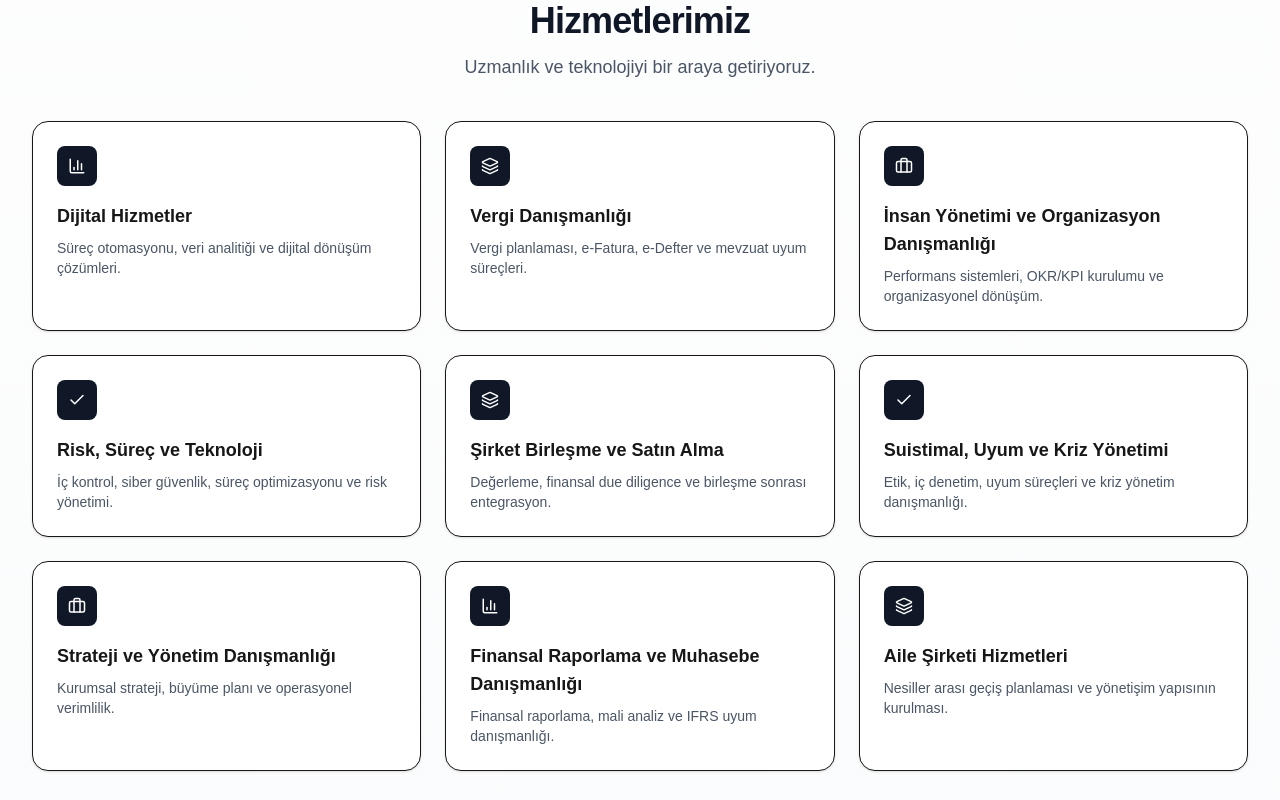
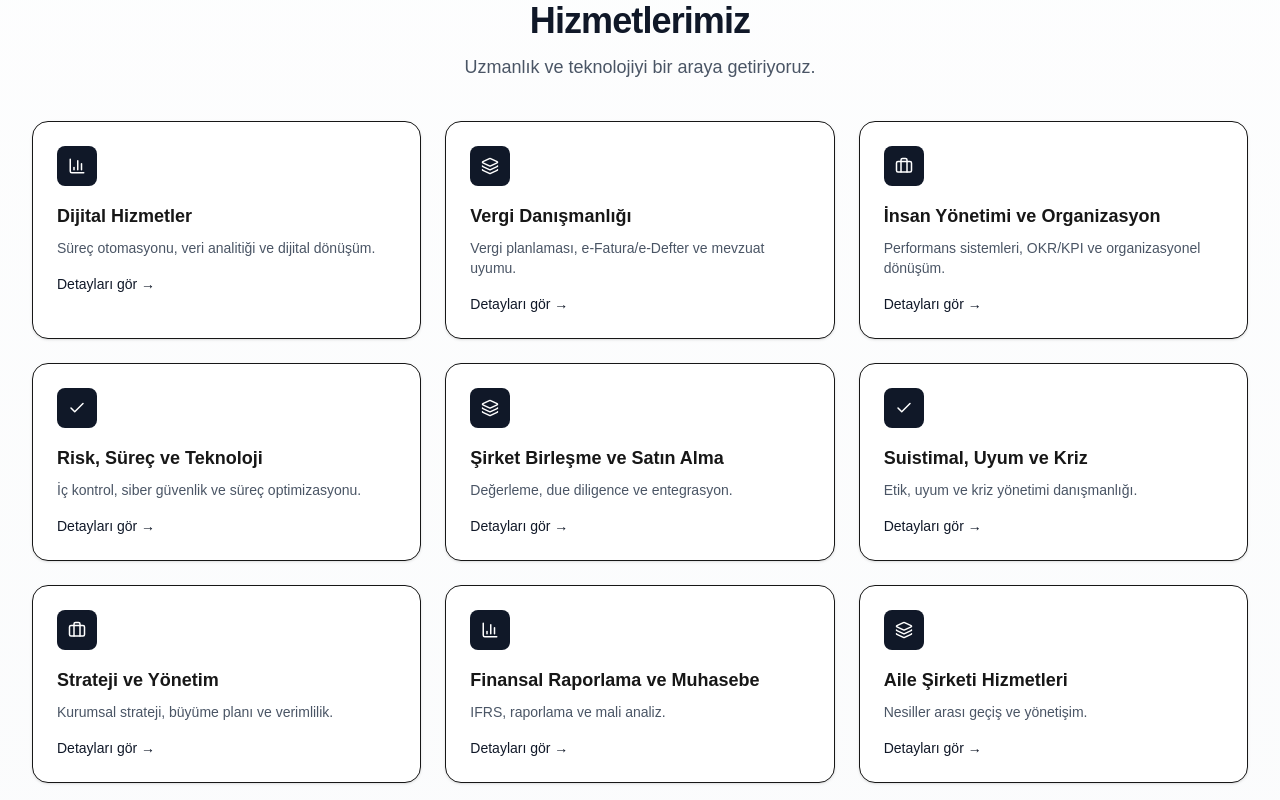
Before and after one commit to FinsightTR/fincity-site, a Next.js app: page / in a window 1280 px wide. Shown: the part 880-1680 px from the top of the page. Built offline with nearby package versions, Linux system fonts and the light colour scheme.

Commit message:
Hizmet detay sayfaları eklendi

```diff
--- a/app/page.tsx
+++ b/app/page.tsx
@@ -1,5 +1,6 @@
- "use client";
+"use client";
 import { useState, useEffect } from "react";
+import Link from "next/link";
 import { ArrowRight, Briefcase, BarChart3, Layers as StackIcon, Check, Layers } from "lucide-react";
 
 /** GÜNDEM KARTLARI — JSX DIŞINDA TANIMLI */
@@ -125,64 +126,25 @@ export default function Home() {
 <section id="services" className="scroll-mt-24 py-16 sm:py-24">
   <div className="mx-auto max-w-7xl px-4 sm:px-6 lg:px-8">
     <div className="mx-auto max-w-3xl text-center">
-      <h2 className="text-3xl font-bold tracking-tight text-gray-900 sm:text-4xl">
-        Hizmetlerimiz
-      </h2>
-      <p className="mt-3 text-base text-gray-600 sm:text-lg">
-        Uzmanlık ve teknolojiyi bir araya getiriyoruz.
-      </p>
+      <h2 className="text-3xl font-bold tracking-tight text-gray-900 sm:text-4xl">Hizmetlerimiz</h2>
+      <p className="mt-3 text-base text-gray-600 sm:text-lg">Uzmanlık ve teknolojiyi bir araya getiriyoruz.</p>
     </div>
 
     <div className="mt-10 grid gap-6 sm:grid-cols-2 lg:grid-cols-3">
       {[
-        {
-          title: "Dijital Hizmetler",
-          desc: "Süreç otomasyonu, veri analitiği ve dijital dönüşüm çözümleri.",
-          icon: <BarChart3 size={18} />,
-        },
-        {
-          title: "Vergi Danışmanlığı",
-          desc: "Vergi planlaması, e-Fatura, e-Defter ve mevzuat uyum süreçleri.",
-          icon: <StackIcon size={18} />,
-        },
-        {
-          title: "İnsan Yönetimi ve Organizasyon Danışmanlığı",
-          desc: "Performans sistemleri, OKR/KPI kurulumu ve organizasyonel dönüşüm.",
-          icon: <Briefcase size={18} />,
-        },
-        {
-          title: "Risk, Süreç ve Teknoloji",
-          desc: "İç kontrol, siber güvenlik, süreç optimizasyonu ve risk yönetimi.",
-          icon: <Check size={18} />,
-        },
-        {
-          title: "Şirket Birleşme ve Satın Alma",
-          desc: "Değerleme, finansal due diligence ve birleşme sonrası entegrasyon.",
-          icon: <Layers size={18} />,
-        },
-        {
-          title: "Suistimal, Uyum ve Kriz Yönetimi",
-          desc: "Etik, iç denetim, uyum süreçleri ve kriz yönetim danışmanlığı.",
-          icon: <Check size={18} />,
-        },
-        {
-          title: "Strateji ve Yönetim Danışmanlığı",
-          desc: "Kurumsal strateji, büyüme planı ve operasyonel verimlilik.",
-          icon: <Briefcase size={18} />,
-        },
-        {
-          title: "Finansal Raporlama ve Muhasebe Danışmanlığı",
-          desc: "Finansal raporlama, mali analiz ve IFRS uyum danışmanlığı.",
-          icon: <BarChart3 size={18} />,
-        },
-        {
-          title: "Aile Şirketi Hizmetleri",
-          desc: "Nesiller arası geçiş planlaması ve yönetişim yapısının kurulması.",
-          icon: <Layers size={18} />,
-        },
+        { slug: "dijital", title: "Dijital Hizmetler", desc: "Süreç otomasyonu, veri analitiği ve dijital dönüşüm.", icon: <BarChart3 size={18} /> },
+        { slug: "vergi", title: "Vergi Danışmanlığı", desc: "Vergi planlaması, e-Fatura/e-Defter ve mevzuat uyumu.", icon: <StackIcon size={18} /> },
+        { slug: "insan-yonetimi", title: "İnsan Yönetimi ve Organizasyon", desc: "Performans sistemleri, OKR/KPI ve organizasyonel dönüşüm.", icon: <Briefcase size={18} /> },
+        { slug: "risk-surec-teknoloji", title: "Risk, Süreç ve Teknoloji", desc: "İç kontrol, siber güvenlik ve süreç optimizasyonu.", icon: <Check size={18} /> },
+        { slug: "birlesme-satin-alma", title: "Şirket Birleşme ve Satın Alma", desc: "Değerleme, due diligence ve entegrasyon.", icon: <Layers size={18} /> },
+        { slug: "suistimal-uyum-kriz", title: "Suistimal, Uyum ve Kriz", desc: "Etik, uyum ve kriz yönetimi danışmanlığı.", icon: <Check size={18} /> },
+        { slug: "strateji-yonetim", title: "Strateji ve Yönetim", desc: "Kurumsal strateji, büyüme planı ve verimlilik.", icon: <Briefcase size={18} /> },
+        { slug: "finansal-raporlama-muhasebe", title: "Finansal Raporlama ve Muhasebe", desc: "IFRS, raporlama ve mali analiz.", icon: <BarChart3 size={18} /> },
+        { slug: "aile-sirketi", title: "Aile Şirketi Hizmetleri", desc: "Nesiller arası geçiş ve yönetişim.", icon: <Layers size={18} /> },
       ].map((item) => (
-        <div
-          key={item.title}
+        <Link
+          key={item.slug}
+          href={`/services/${item.slug}`}
           className="rounded-2xl border bg-white p-6 shadow-sm transition hover:shadow-md"
         >
           <div className="mb-4 flex h-10 w-10 items-center justify-center rounded-lg bg-gray-900 text-white">
@@ -190,11 +152,13 @@ export default function Home() {
           </div>
           <h3 className="text-lg font-semibold">{item.title}</h3>
           <p className="mt-2 text-sm text-gray-600">{item.desc}</p>
-        </div>
+          <p className="mt-4 text-sm font-medium text-gray-900">Detayları gör →</p>
+        </Link>
       ))}
     </div>
   </div>
 </section>
+
 
 
       {/* GÜNDEM */}
--- /dev/null
+++ b/app/services/[slug]/page.tsx
@@ -0,0 +1,127 @@
+ import { notFound } from "next/navigation";
+import Link from "next/link";
+
+type Service = {
+  title: string;
+  intro: string;
+  offers: string[];
+  scope: string[];
+  who: string[];
+  duration: string;
+};
+
+const DATA: Record<string, Service> = {
+  dijital: {
+    title: "Dijital Hizmetler",
+    intro: "Süreç otomasyonu, veri analitiği ve entegrasyonlarla işinizi hızlandırıyoruz.",
+    offers: ["Süreç otomasyonu (RPA/low-code)", "Veri ambarı ve dashboard", "ERP/CRM entegrasyonları"],
+    scope: ["Mevcut durum analizi", "Hedef KPI’lar ve yol haritası", "Kurulum + eğitim", "Canlı kullanım sonrası destek"],
+    who: ["Büyüme aşamasındaki KOBİ/scale-up’lar", "Raporlama ve görünürlük ihtiyacı olan ekipler"],
+    duration: "Tipik kurulum: 4–8 hafta",
+  },
+  vergi: {
+    title: "Vergi Danışmanlığı",
+    intro: "Vergi planlaması, e-Fatura/e-Defter ve mevzuat uyum süreçlerinde yanınızdayız.",
+    offers: ["Vergi planlama", "Beyan ve uyum kontrolü", "E-dönüşüm süreçleri"],
+    scope: ["Risk analizi", "Yıllık takvim", "Raporlama ve dokümantasyon"],
+    who: ["E-dönüşüm geçişi yapacak şirketler", "Kontrol ve standardizasyon isteyen finans ekipleri"],
+    duration: "Sürekli danışmanlık + dönemsel çalışmalar",
+  },
+  "insan-yonetimi": {
+    title: "İnsan Yönetimi ve Organizasyon Danışmanlığı",
+    intro: "Performans yönetimi, OKR/KPI ve organizasyonel tasarım ile kurum kültürünü güçlendiriyoruz.",
+    offers: ["OKR/KPI sistemi", "Yetkinlik ve performans çerçevesi", "Organizasyon tasarımı"],
+    scope: ["Mevcut yapı analizi", "Politika ve süreç tasarımı", "İletişim ve değişim yönetimi"],
+    who: ["Büyüyen ekipler", "Performans kültürü oluşturmak isteyen şirketler"],
+    duration: "6–10 hafta (kurulum) + aylık takip",
+  },
+  "risk-surec-teknoloji": {
+    title: "Risk, Süreç ve Teknoloji",
+    intro: "İç kontrol ve süreç optimizasyonu ile güvenli ve verimli operasyonlar kuruyoruz.",
+    offers: ["Süreç haritalama", "İç kontrol matrisi", "Siber ve erişim kontrolleri"],
+    scope: ["Risk analizi", "Kontrol tasarımı", "Test ve iyileştirme"],
+    who: ["Denetime hazırlık yapan şirketler", "Hızla ölçeklenen operasyonlar"],
+    duration: "4–8 hafta",
+  },
+  "birlesme-satin-alma": {
+    title: "Şirket Birleşme ve Satın Alma",
+    intro: "Değerleme, finansal due diligence ve birleşme sonrası entegrasyon desteği.",
+    offers: ["Değerleme", "Finansal/operasyonel DD", "PMI (entegrasyon)"],
+    scope: ["Veri odası hazırlığı", "Analiz ve raporlama", "Entegrasyon planı"],
+    who: ["Yatırım alacak/ yapacak şirketler", "Satın alma öncesi risk analizi isteyenler"],
+    duration: "Proje kapsamına bağlı",
+  },
+  "suistimal-uyum-kriz": {
+    title: "Suistimal, Uyum ve Kriz Yönetimi Danışmanlığı",
+    intro: "Etik, uyum ve kriz senaryolarında politika ve süreçlerle riskleri azaltıyoruz.",
+    offers: ["Etik hat ve politika seti", "Uyum denetimleri", "Kriz senaryoları ve tatbikatı"],
+    scope: ["Boşluk analizi", "Politika ve eğitim", "İzleme ve raporlama"],
+    who: ["Regüle sektörler", "İç denetim/uyum fonksiyonu güçlendirmek isteyenler"],
+    duration: "4–6 hafta + periyodik testler",
+  },
+  "strateji-yonetim": {
+    title: "Strateji ve Yönetim Danışmanlığı",
+    intro: "Kurumsal hedefler, büyüme planı ve operasyonel verimlilikle sürdürülebilir kârlılık.",
+    offers: ["Strateji ve OKR", "Operasyonel mükemmellik", "Kârlılık artışı programları"],
+    scope: ["Keşif ve hedefler", "Yol haritası", "Uygulama ve takip"],
+    who: ["Büyüme ve kârlılık hedefi olan şirketler"],
+    duration: "8–12 hafta (fazlı)",
+  },
+  "finansal-raporlama-muhasebe": {
+    title: "Finansal Raporlama ve Muhasebe Danışmanlığı",
+    intro: "IFRS/BOBİ FRS uyumu, kapanış takvimi ve yönetim raporlaması.",
+    offers: ["IFRS/BOBİ FRS uyumu", "Aylık kapanış takvimi", "Yönetim raporları"],
+    scope: ["Hesap planı ve politika seti", "Standart raporlar", "Eğitim ve devretme"],
+    who: ["Finansal görünürlük ve standart isteyenler"],
+    duration: "4–8 hafta",
+  },
+  "aile-sirketi": {
+    title: "Aile Şirketi Hizmetleri",
+    intro: "Nesiller arası geçiş, aile anayasası ve kurumsal yönetişim.",
+    offers: ["Aile anayasası", "Yönetim kurulu/ icra kurulu modeli", "Devir planı"],
+    scope: ["Mevcut durum ve beklentiler", "Tasarım & mutabakat", "Uygulama planı"],
+    who: ["Aile şirketleri ve hissedarlar"],
+    duration: "8–12 hafta",
+  },
+};
+
+export default function ServiceDetailPage({ params }: { params: { slug: string } }) {
+  const data = DATA[params.slug];
+  if (!data) return notFound();
+
+  return (
+    <main className="mx-auto max-w-7xl px-4 sm:px-6 lg:px-8 py-16">
+      <Link href="/services" className="text-sm text-gray-600 hover:text-gray-900">← Tüm hizmetler</Link>
+      <h1 className="mt-2 text-3xl font-bold tracking-tight text-gray-900 sm:text-4xl">{data.title}</h1>
+      <p className="mt-3 max-w-3xl text-gray-700">{data.intro}</p>
+
+      <div className="mt-10 grid gap-6 md:grid-cols-2">
+        <section className="rounded-2xl border bg-white p-6">
+          <h2 className="text-lg font-semibold">Ne sunarız?</h2>
+          <ul className="mt-3 list-disc pl-5 text-sm text-gray-700">
+            {data.offers.map((i) => <li key={i}>{i}</li>)}
+          </ul>
+        </section>
+
+        <section className="rounded-2xl border bg-white p-6">
+          <h2 className="text-lg font-semibold">Kapsam</h2>
+          <ul className="mt-3 list-disc pl-5 text-sm text-gray-700">
+            {data.scope.map((i) => <li key={i}>{i}</li>)}
+          </ul>
+        </section>
+
+        <section className="rounded-2xl border bg-white p-6">
+          <h2 className="text-lg font-semibold">Kimler için?</h2>
+          <ul className="mt-3 list-disc pl-5 text-sm text-gray-700">
+            {data.who.map((i) => <li key={i}>{i}</li>)}
+          </ul>
+        </section>
+
+        <section className="rounded-2xl border bg-white p-6">
+          <h2 className="text-lg font-semibold">Süre & Teslimatlar</h2>
+          <p className="mt-3 text-sm text-gray-700">{data.duration}</p>
+        </section>
+      </div>
+    </main>
+  );
+}
```
Also changed, not shown: 1 other file (tests, documents, lock files or other folders).
